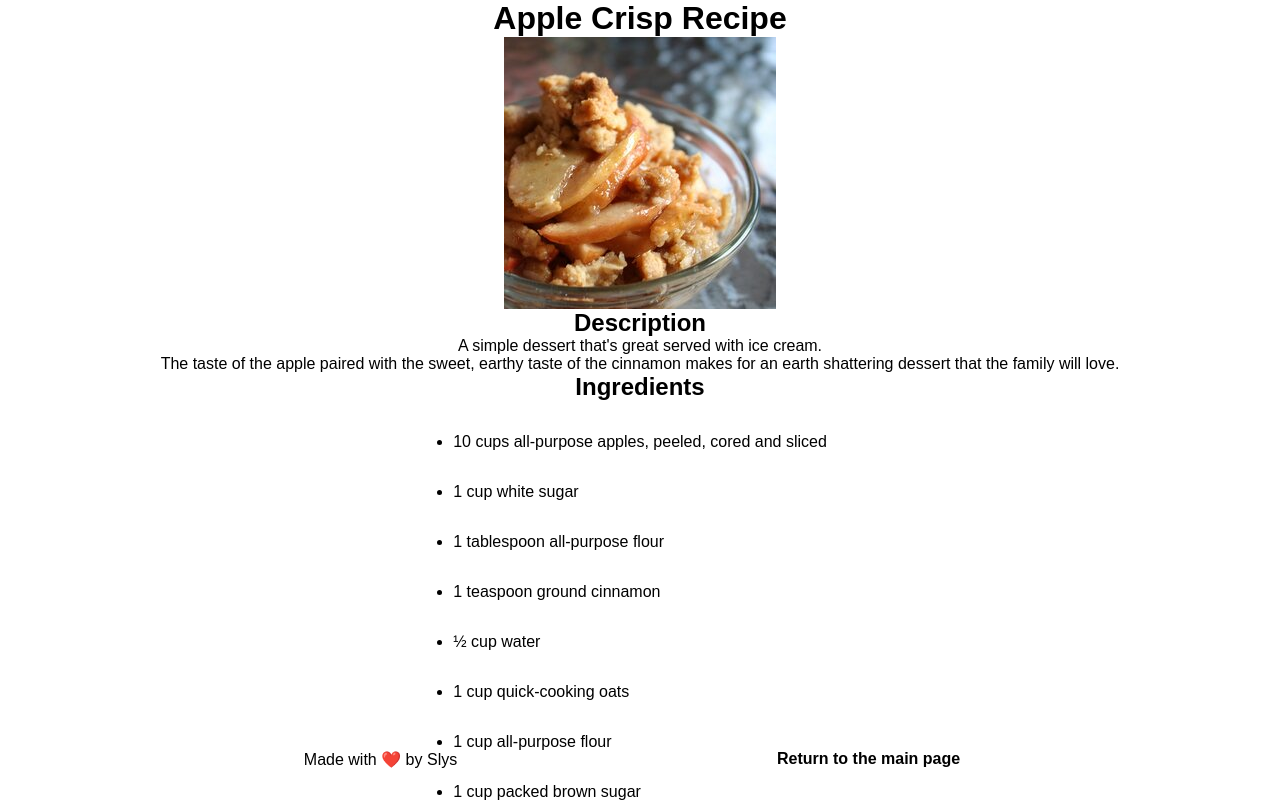
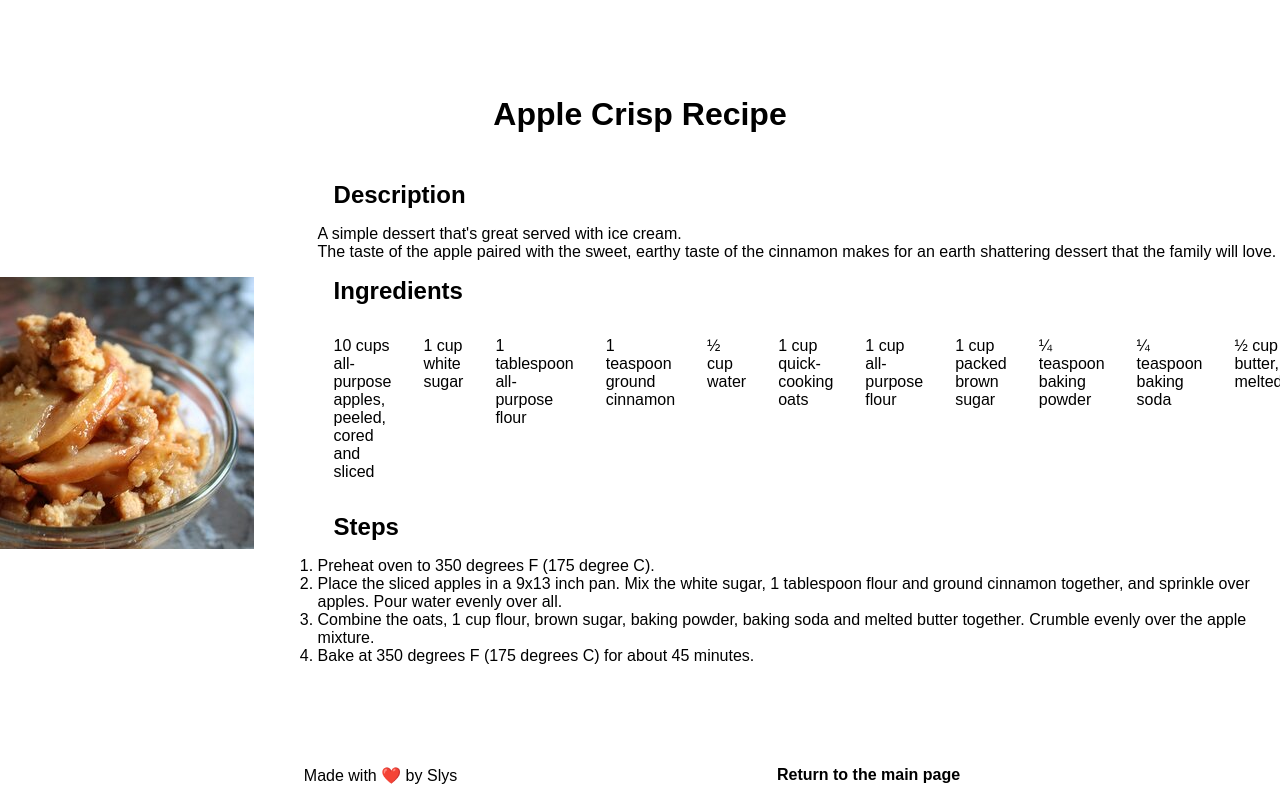
Before and after one commit to SlysDev/odin-recipes, a plain HTML site: page apple-crisp.html in a window 1280 px wide. Shown: the top 804 px of the page. Drawn offline with Linux system fonts and the light colour scheme.

Commit message:
Changed from vertical to horizontal-based layout.

```diff
--- a/apple-crisp.html
+++ b/apple-crisp.html
@@ -1,22 +1,35 @@
 <!DOCTYPE html>
 <html lang="en">
     <head>
-    <meta charset="UTF-8">
-    <meta http-equiv="X-UA-Compatible" content="IE=edge">
-    <meta name="viewport" content="width=device-width, initial-scale=1.0">
-    <link rel="stylesheet" href="style.css">
+        <meta charset="UTF-8" />
+        <meta http-equiv="X-UA-Compatible" content="IE=edge" />
+        <meta name="viewport" content="width=device-width, initial-scale=1.0" />
+        <link rel="stylesheet" href="style.css" />
         <title>Apple Crisp</title>
     </head>
     <body>
         <div class="centered-container">
             <h1>Apple Crisp Recipe</h1>
-        <img src="assets/apple-crisp.jpeg" alt="Apple Crisp Recipe">
+            <div class="split-container">
+                <div class="recipe-left">
+                    <img
+                        src="assets/apple-crisp.jpeg"
+                        alt="Apple Crisp Recipe"
+                    />
+                </div>
+                <div class="recipe-right">
                     <h2>Description</h2>
                     <p>A simple dessert that's great served with ice cream.</p>
-        <p>The taste of the apple paired with the sweet, earthy taste of the cinnamon makes for an earth shattering dessert that the family will love.</p>
+                    <p>
+                        The taste of the apple paired with the sweet, earthy
+                        taste of the cinnamon makes for an earth shattering
+                        dessert that the family will love.
+                    </p>
                     <h2>Ingredients</h2>
                     <ul>
-            <li>10 cups all-purpose apples, peeled, cored and sliced</li>
+                        <li>
+                            10 cups all-purpose apples, peeled, cored and sliced
+                        </li>
 
                         <li>1 cup white sugar</li>
 
@@ -41,19 +54,32 @@
                     <h2>Steps</h2>
                     <ol>
                         <li>Preheat oven to 350 degrees F (175 degree C).</li>
-            <li>Place the sliced apples in a 9x13 inch pan. Mix the white sugar, 1 tablespoon flour and ground cinnamon together, and sprinkle over apples. Pour water evenly over all.</li>
-            <li>Combine the oats, 1 cup flour, brown sugar, baking powder, baking soda and melted butter together. Crumble evenly over the apple mixture.</li>
-            <li>Bake at 350 degrees F (175 degrees C) for about 45 minutes.</li>
+                        <li>
+                            Place the sliced apples in a 9x13 inch pan. Mix the
+                            white sugar, 1 tablespoon flour and ground cinnamon
+                            together, and sprinkle over apples. Pour water
+                            evenly over all.
+                        </li>
+                        <li>
+                            Combine the oats, 1 cup flour, brown sugar, baking
+                            powder, baking soda and melted butter together.
+                            Crumble evenly over the apple mixture.
+                        </li>
+                        <li>
+                            Bake at 350 degrees F (175 degrees C) for about 45
+                            minutes.
+                        </li>
                     </ol>
+                </div>
+            </div>
+        </div>
 
         <footer>
-
             <p>Made with ❤️ by Slys</p>
 
-            <a class="return-to-main" href="index.html">Return to the main page</a>
-
+            <a class="return-to-main" href="index.html"
+                >Return to the main page</a
+            >
         </footer>
-    </div>
-
     </body>
 </html>
--- a/style.css
+++ b/style.css
@@ -5,7 +5,7 @@
 }
 
 body {
-    font-family: 'Raleway', sans-serif;
+    font-family: "Raleway", sans-serif;
 }
 
 a {
@@ -14,11 +14,26 @@ a {
     text-decoration: none;
 }
 
+h1 {
+    margin: 2rem;
+}
+h2 {
+    margin: 1rem;
+}
+
 .centered-container {
     display: flex;
+    padding: 4rem;
     justify-content: center;
     align-items: center;
     flex-direction: column;
+}
+
+.split-container {
+    display: flex;
+    gap: 4rem;
+    justify-content: center;
+    align-items: center;
 }
 
 footer {
@@ -28,17 +43,28 @@ footer {
     justify-content: space-evenly;
     align-items: center;
     bottom: 0;
-    margin: 1rem;
 }
 
 footer p {
     text-align: center;
 }
 
-ul li {
-    margin: 2rem;
+ul {
+    display: flex;
+    justify-content: center;
+    list-style-type: none;
 }
 
+ul li {
+    margin: 1rem;
+    transition: 0.5s ease;
+}
+
+ul li:hover {
+    margin: 2.2rem;
+    font-size: larger;
+    transition: 0.5s ease;
+}
 .return-to-main {
     margin: 1rem;
 }
```
Also changed, not shown: feta-eggs.html (+29 -13 lines), sad-cake.html (+32 -14 lines). Lines whose indentation alone changed are shown as unchanged.
